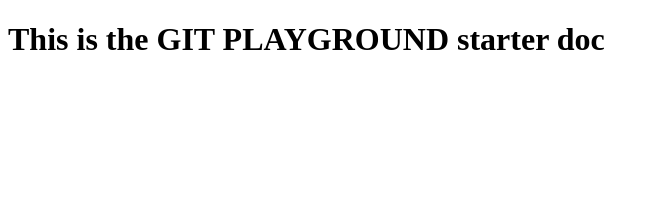
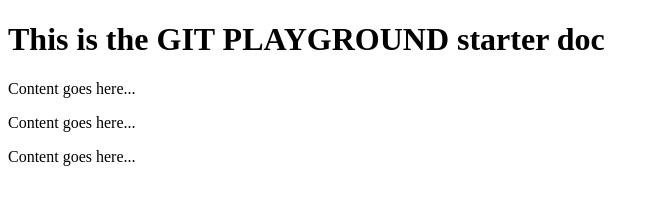
Before and after one commit to rob-kistner/git-playground, a plain HTML site: page source/html/index.html in a window 1280 px wide. Shown: the whole page, without its empty margins (0-659 px from the left). Drawn offline with Linux system fonts and the light colour scheme.

Commit message:
Added files to 'folders' branch

```diff
--- a/source/html/index.html
+++ b/source/html/index.html
@@ -1,11 +1,28 @@
 <!DOCTYPE html>
+
 <html>
 <head>
 	<title>Git Playground Starter Doc</title>
 </head>
 <body>
 
+
 <h1>This is the GIT PLAYGROUND starter doc</h1>
+
+<div class="container">
+	<div class="row">
+		<div class="col-md-4">
+			<p>Content goes here...</p>
+		</div>
+		<div class="col-md-4">
+			<p>Content goes here...</p>
+		</div>
+		<div class="col-md-4">
+			<p>Content goes here...</p>
+		</div>
+	</div>
+</div>
+
 
 </body>
 </html>
```
Also changed, not shown: source/html/file1.html (added, +1 -0 lines), source/html/file2.html (added, +1 -0 lines), source/html/file3.html (added, +1 -0 lines). Lines whose indentation alone changed are shown as unchanged.
